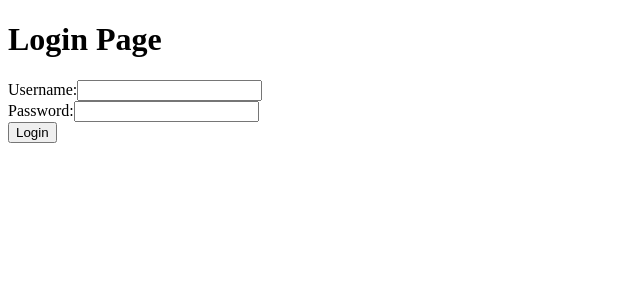
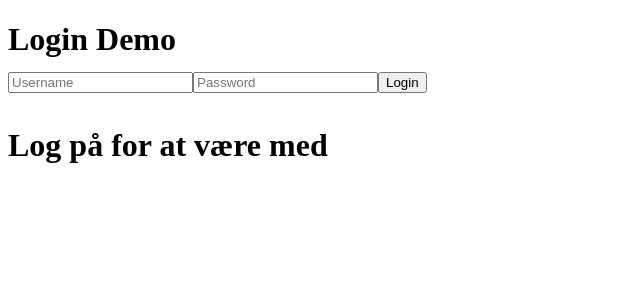
Before and after one commit to NatasjaVitoft/rest-security_jon-main, a React (Vite) app: page /login in a window 1280 px wide. Shown: the top 300 px of the page, without its empty margins (0-640 px from the left). Built offline with nearby package versions, Linux system fonts and the light colour scheme.

Commit message:
virker ikke
virker ikke

```diff
--- a/src/components/Login.jsx
+++ b/src/components/Login.jsx
@@ -1,47 +1,51 @@
-import { useState } from 'react';
+import { useState} from 'react';
 import facade from '../facades/loginFacade';
 
+export function Login() {
+    const init = { username: '', password: '' };
+    const [loginCredentials, setLoginCredentials] = useState(init);
+    const [isLoggedIn, setIsLoggedIn] = useState(false);
 
-export function Login() {
-  const [username, setUsername] = useState('');
-  const [password, setPassword] = useState('');
-  const [message, setMessage] = useState('');
 
-   const handleLogin = () => {
-    facade.login(username, password, (success) => {
-      if (success) {
-        // Redirect or perform any other necessary action upon successful login.
-        console.log('Login successful', username, password );
-      } else {
-        setMessage('Invalid credentials. Please try again.');
-      }
+  const performLogin = (evt) => {
+    evt.preventDefault();
+    facade.login(loginCredentials.username, loginCredentials.password, setIsLoggedIn);
+  };
+
+  const onChange = (evt) => {
+    setLoginCredentials({
+      ...loginCredentials,
+      [evt.target.id]: evt.target.value,
     });
   };
 
+  return (
+    <>
+      <div className = "login-wrapper">
+        <h1>
+          Login Demo
 
-  return (
-    <div className="Login">
-      <h1>Login Page</h1>
+          <form onChange={onChange}>
+            <input placeholder="Username" id="username" />
+            <input placeholder="Password" id="password" />
+            <button onClick={performLogin}>Login</button>
+      </form>
       <div>
-        <label>
-          Username:
-          <input type="text" value={username} onChange={(e) => setUsername(e.target.value)} />
-        </label>
+        {isLoggedIn ? (
+        <div>
+        <p>Du er logget ind</p>
+        <button onClick={() => facade.logout(setIsLoggedIn)}> LogOut</button>
+
+
+
+        </div>
+        ) : (
+        <p>Log på for at være med</p>)}
       </div>
-      <div>
-        <label>
-          Password:
-          <input type="password" value={password} onChange={(e) => setPassword(e.target.value)} />
-        </label>
+        </h1>
       </div>
-      <div>
-        <button onClick={handleLogin}>Login</button>
-      </div>
-      <div>
-        <p>{message}</p>
-      </div>
-    </div>
-  );
+    </>
+  )
 }
 
 export default Login;
--- a/src/facades/loginFacade.js
+++ b/src/facades/loginFacade.js
@@ -74,7 +74,6 @@ const makeOptions = (method, payload, addToken) => {
     }
     return opts;
 }
-
 const getUserRoles = () =>
     {
         const token = getToken()
@@ -93,6 +92,8 @@ const getUserRoles = () =>
         return loggedIn && roles.includes(neededRole)
     }
 
+
+
     return {
         login,
         makeOptions,
```
Also changed, not shown: db/users.json (+60 -0 lines).
